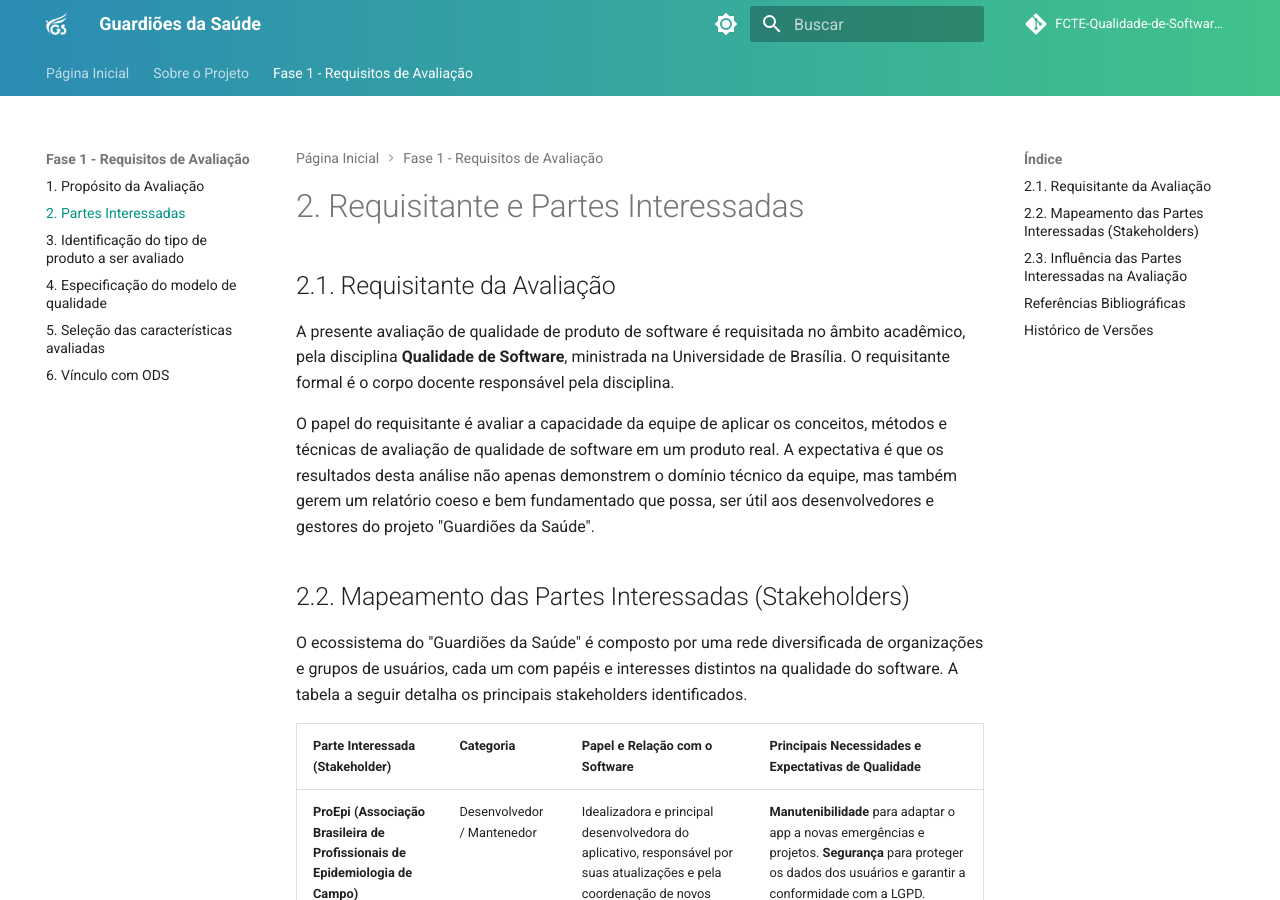
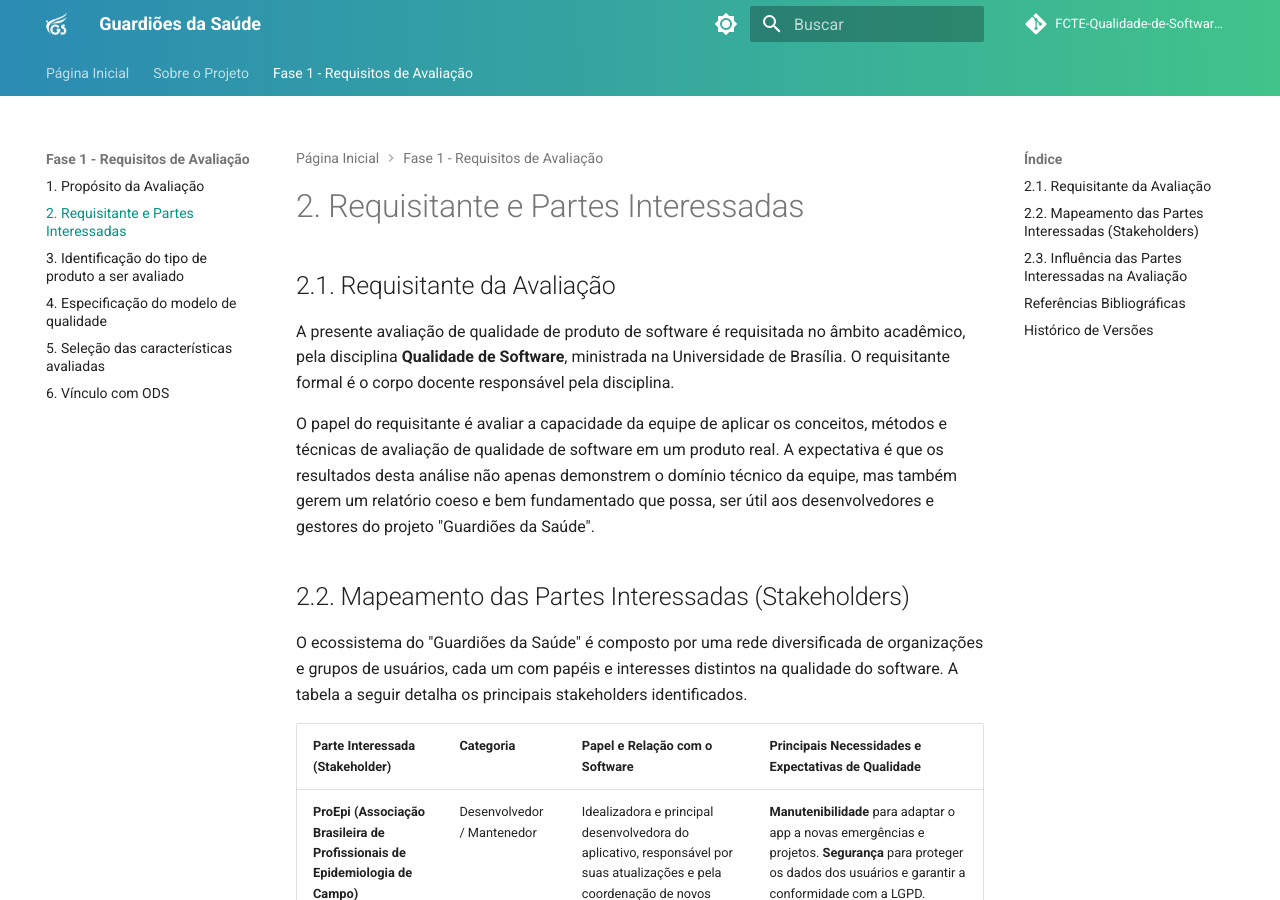
Before and after one commit to FCTE-Qualidade-de-Software-1/2025-2_T02_Katherine_Johnson, an MkDocs documentation site: the page built from docs/entregas/fase-1/partes-interessadas.md, in a window 1280 px wide and 900 px high. Built offline with MkDocs 1.6.1 and Material for MkDocs 9.7.7, drawn with Linux system fonts in a browser that asks for light colours; comment, search, counter and statistics services are not loaded.

Commit message:
docs: Atualiza nome da seção de navegação

```diff
--- a/mkdocs.yml
+++ b/mkdocs.yml
@@ -78,11 +78,11 @@ nav:
     - Sobre o Projeto:
           - Visão Geral: sobre/visao-geral.md
           - Equipe: sobre/equipe.md
-#     - Documentação:
-      #     - Planos de Qualidade: documentacao/planos-qualidade.md
+    #     - Documentação:
+    #     - Planos de Qualidade: documentacao/planos-qualidade.md
     - Fase 1 - Requisitos de Avaliação:
           - 1. Propósito da Avaliação: entregas/fase-1/proposito-da-avaliacao.md
-          - 2. Partes Interessadas: entregas/fase-1/partes-interessadas.md
+          - 2. Requisitante e Partes Interessadas: entregas/fase-1/partes-interessadas.md
           - 3. Identificação do tipo de produto a ser avaliado: entregas/fase-1/identificacao-tipo-produto.md
           - 4. Especificação do modelo de qualidade: entregas/fase-1/especificacao-modelo-qualidade.md
           - 5. Seleção das características avaliadas: entregas/fase-1/selecao-caracteristicas-avaliadas.md
```
